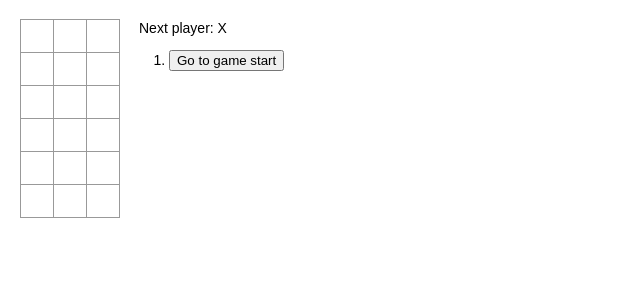
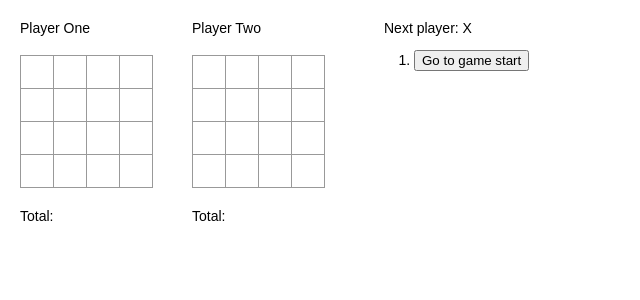
Before and after one commit to michaelsoren/pazaak_in_plaintext, a React (Create React App) app in the folder pazaak-in-plaintext/: page / in a window 1280 px wide. Shown: the top 300 px of the page, without its empty margins (0-640 px from the left). Built offline with nearby package versions, Linux system fonts and the light colour scheme.

Commit message:
UI finished

```diff
--- a/pazaak-in-plaintext/src/index.css
+++ b/pazaak-in-plaintext/src/index.css
@@ -7,10 +7,13 @@ ol, ul {
   padding-left: 30px;
 }
 
-.board:after {
+.board {
   clear: both;
   content: "";
   display: table;
+  margin-right: 20px;
+  margin-top: 10px;
+  margin-bottom: 10px;
 }
 
 .table:after {
@@ -53,7 +56,7 @@ ol, ul {
 
 .game-table {
   display: flex;
-  flex-direction: column;
+  flex-direction: row;
 }
 
 .game-info {
--- a/pazaak-in-plaintext/src/index.js
+++ b/pazaak-in-plaintext/src/index.js
@@ -3,7 +3,8 @@ import ReactDOM from 'react-dom';
 import './index.css';
 import chunk from 'lodash/chunk'
 
-const boardTiles = 9;
+const numRows = 4;
+const numCols = 4;
 
 function Square(props) {
   return (
@@ -28,10 +29,10 @@ class Board extends React.Component {
       <div>
         <div className="board">
           {
-            chunk(new Array(boardTiles).fill(0), Math.sqrt(boardTiles)).map((item, rowIndex) => {
+            chunk(new Array(numRows * numCols).fill(0), numCols).map((item, rowIndex) => {
               return (
                 <div key={rowIndex} className="row">
-                  {item.map((col, colIndex) => this.renderSquare(Math.sqrt(boardTiles) * rowIndex + colIndex))}
+                  {item.map((col, colIndex) => this.renderSquare(numRows * rowIndex + colIndex))}
                 </div>
               )
             })
@@ -45,18 +46,26 @@ class Board extends React.Component {
 class Table extends React.Component {
   render() {
     return (
-      <div>
-        <div className="player-one-board">
+      <div className="game-table">
+        <div className="playerColumn">
+          <div>{"Player One"}</div>
+          <div className="board">
             <Board
               squares={this.props.squares}
               onClick={this.props.onClick}
             />
           </div>
-        <div className="player-two-board">
+          <div>{"Total: "}</div>
+        </div>
+        <div className="playerColumn">
+          <div>{"Player Two"}</div>
+          <div className="board">
             <Board
               squares={this.props.squares}
               onClick={this.props.onClick}
             />
+          </div>
+          <div>{"Total: "}</div>
         </div>
       </div>
     );
@@ -128,7 +137,7 @@ class Game extends React.Component {
 
     return (
       <div className="game">
-        <div className="game-table">
+        <div>
           <Table
             squares={current.squares}
             onClick={i => this.handleClick(i)}
@@ -140,7 +149,7 @@ class Game extends React.Component {
         </div>
       </div>
     );
-  }e
+  }
 }
 
 // ========================================
```
Also changed, not shown: 1 other file (tests, documents, lock files or other folders). Lines whose indentation alone changed are shown as unchanged.
